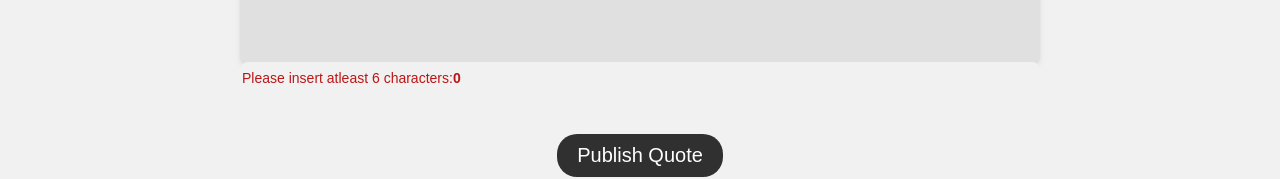
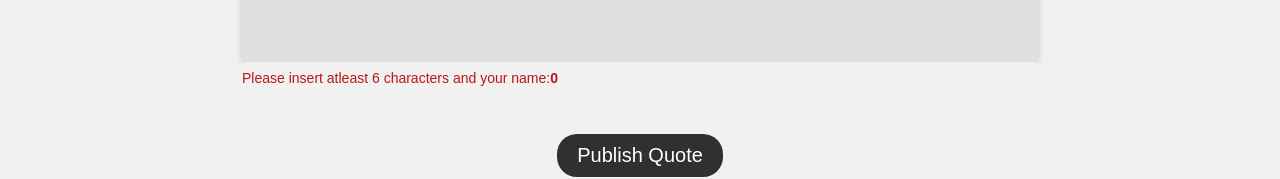
Before and after one commit to Kristian383/quote-app, a Vue app: page /create-quote in a window 1280 px wide. Both pictures are taken after a click on the button "Publish Quote". Shown: the part 407-586 px from the top of the page. Built offline with nearby package versions, Linux system fonts and the light colour scheme.

Commit message:
Update CreateQuote.vue

```diff
--- a/src/pages/CreateQuote.vue
+++ b/src/pages/CreateQuote.vue
@@ -15,7 +15,7 @@
         ></textarea>
         <div class="error-msg" :class="{ invisible: quoteIsValid }">
           <p>
-            <span>Please insert atleast 6 characters:</span>{{ quoteLength }}
+            <span>Please insert atleast 6 characters and your name:</span>{{ quoteLength }}
           </p>
         </div>
       </div>
```
